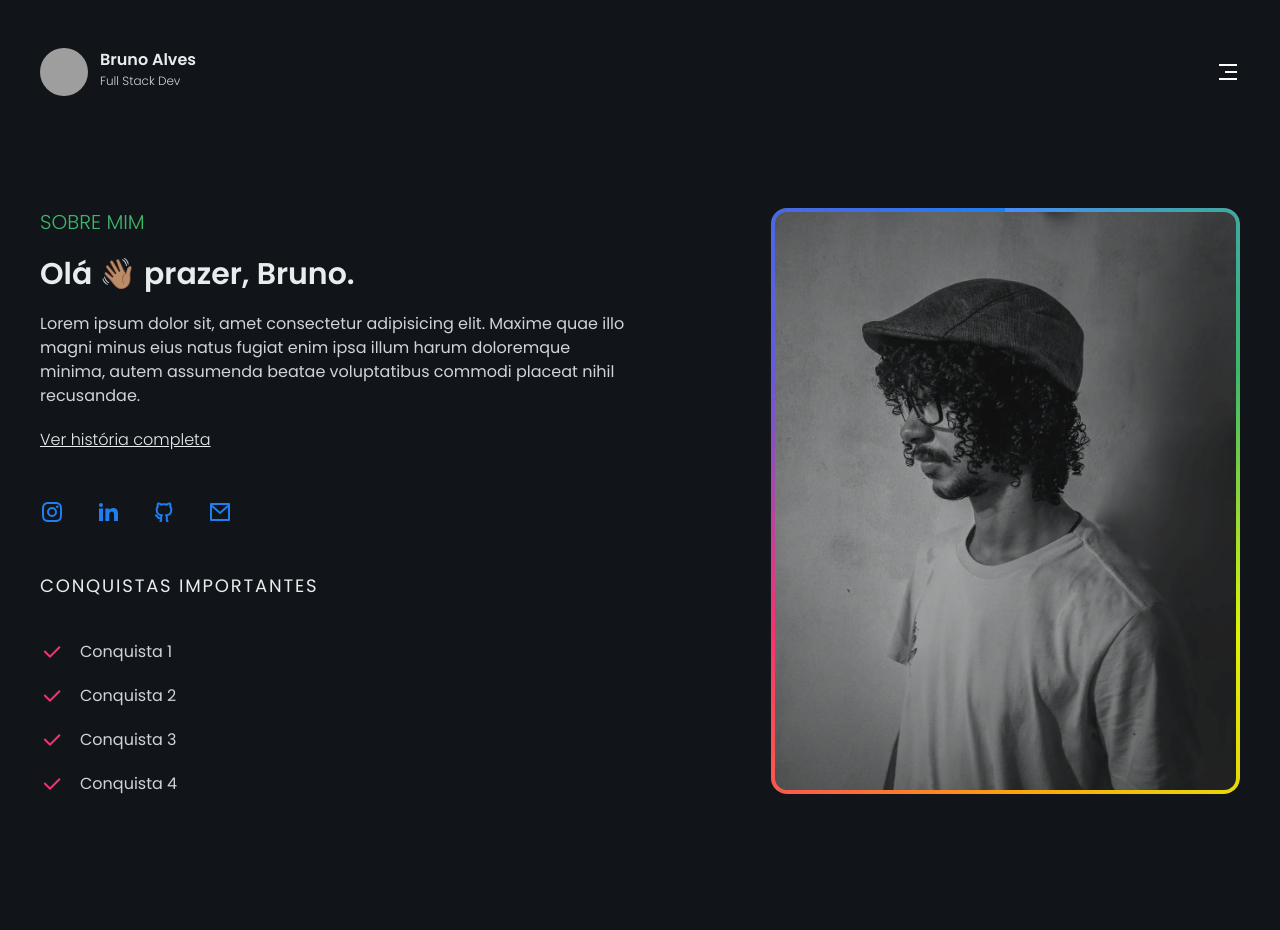
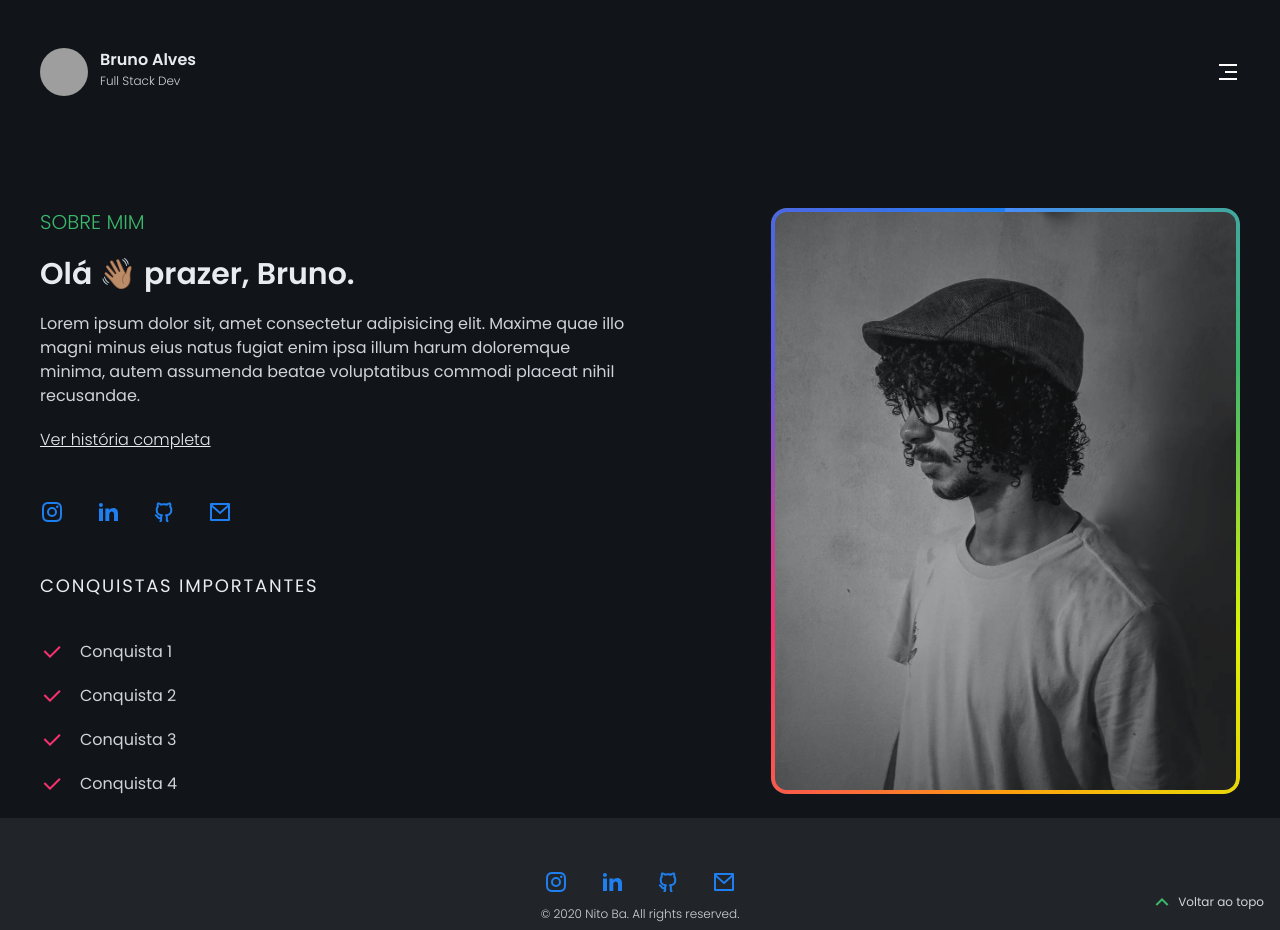
Before and after one commit to nitoba/profile-website, a Next.js app: page / in a window 1280 px wide. Before the commit the page ends 800 px from the top, so only its background shows below. Built offline with nearby package versions, Linux system fonts and the light colour scheme; grey boxes are pictures that could not be loaded.

Commit message:
add footer

```diff
--- a/pages/components/about-me.tsx
+++ b/pages/components/about-me.tsx
@@ -35,7 +35,7 @@ export function AboutMe() {
           </span>
 
           <div className="mt-12">
-                <SocialLinks />
+            <SocialLinks />
           </div>
 
           <span className="mt-12 block text-lg text-text-title tracking-widest">CONQUISTAS IMPORTANTES</span>
--- /dev/null
+++ b/pages/components/footer.tsx
@@ -0,0 +1,34 @@
+import { SocialLinks } from "./social-links";
+
+export function Footer() {
+    return (
+        <footer className="flex h-28 w-full bg-background-fg relative mt-6">
+            <div className="flex flex-col items-center justify-end w-full mb-2">
+                <SocialLinks />
+                <span className="text-text-body font-light text-xs mt-3">
+                    © 2020 Nito Ba. All rights reserved.
+                </span>
+            </div>
+            <button onClick={() => scrollTo(0, 0)}
+            className="
+                flex
+                items-center
+                justify-center
+                gap-x-1
+                text-text-body
+                text-xs
+                absolute
+                bottom-0
+                right-0
+                mb-4
+                mr-4
+                "
+            >
+                <img src="assets/icons/arrow-up.svg" alt="Arrow up icon" />
+                <span>
+                    Voltar ao topo
+                </span>
+            </button>
+        </footer>
+    )
+}
--- a/pages/components/header.tsx
+++ b/pages/components/header.tsx
@@ -1,3 +1,4 @@
+/* eslint-disable @next/next/no-img-element */
 export function Header () {
     return (
         <header className='pt-12 flex justify-between items-center'>
--- a/pages/index.tsx
+++ b/pages/index.tsx
@@ -2,13 +2,17 @@
 import type { NextPage } from 'next'
 import styles from '../styles/home.module.css'
 import { AboutMe } from './components/about-me'
+import { Footer } from './components/footer'
 import { Header } from './components/header'
 const Home: NextPage = () => {
   return (
+    <>
     <div className={styles.container}>
       <Header />
       <AboutMe />
     </div>
+    <Footer />
+    </>
   )
 }
 
--- a/styles/globals.css
+++ b/styles/globals.css
@@ -19,6 +19,10 @@
   margin: 0;
   font-family: 'Poppins', sans-serif;
   -webkit-font-smoothing: antialiased;
+}
+
+html {
+  scroll-behavior: smooth;
 }
 
 @media (max-width: 1080px) {
```
Also changed, not shown: public/assets/icons/arrow-up.svg (added).
